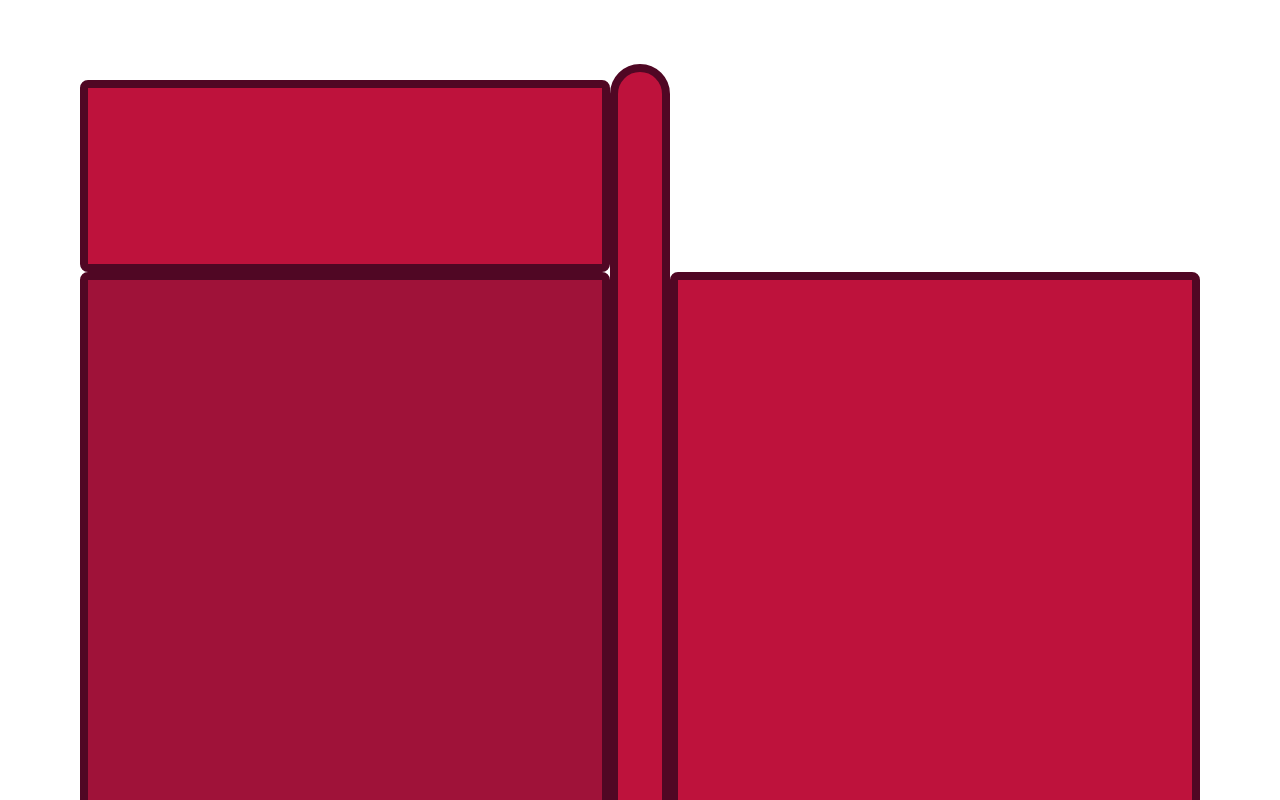
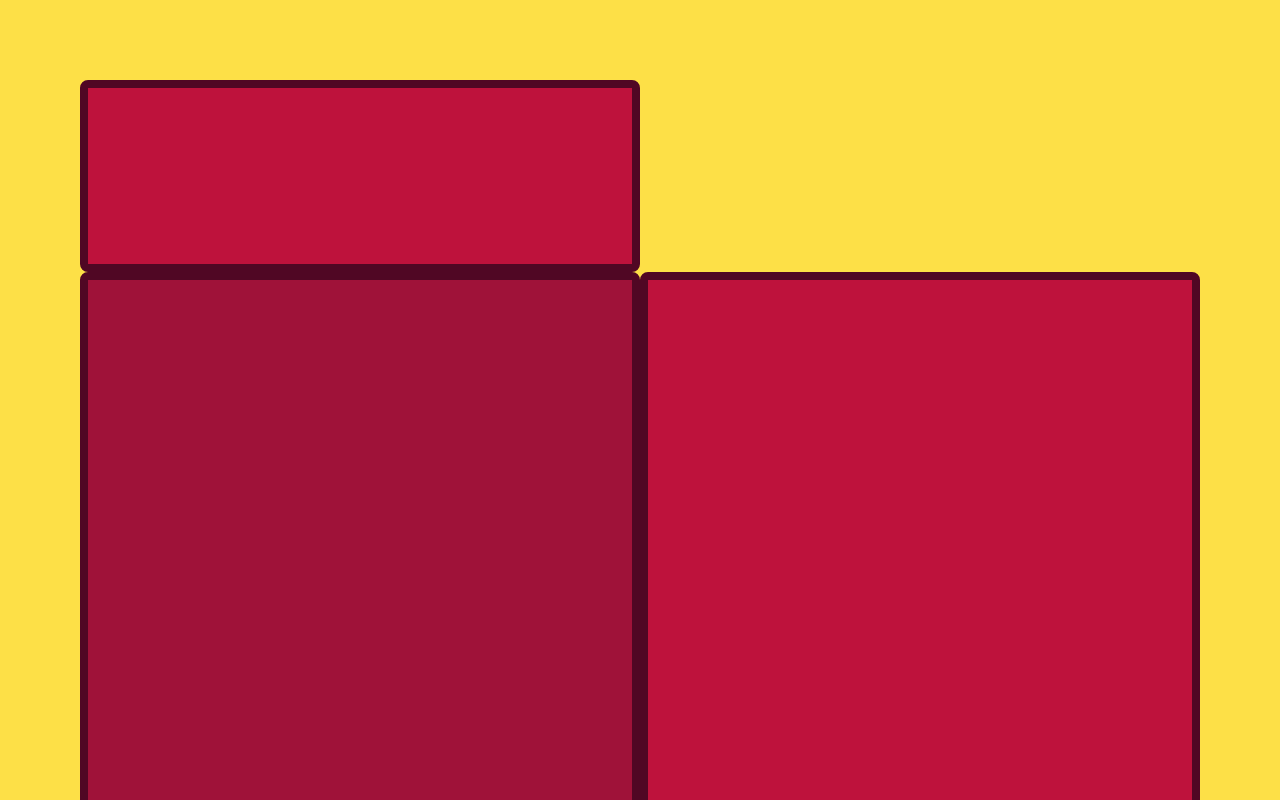
Before and after one commit to JourneyHM/Pokedex, a React (Create React App) app in the folder pokedex/: page / in a window 1280 px wide. Shown: the top 800 px of the page. Built offline with nearby package versions, Linux system fonts and the light colour scheme.

Commit message:
Fondo y base bien potente

```diff
--- a/pokedex/src/App.tsx
+++ b/pokedex/src/App.tsx
@@ -17,21 +17,16 @@ function App() {
   }
 
   return (
-    <div className="App">
+    <div className="App bg-yellow-300">
       <div className="flex flex-row">
-        <div className="basis-5/6 flex flex-col">
+        <div className="basis-1/2 flex flex-col">
           <div className="rounded-lg border-8 border-pink-950 bg-rose-700 h-48 mt-20 ml-20"></div>
           <div className="rounded-lg border-8 border-pink-950 bg-rose-800 h-dvh ml-20"></div>
         </div>
-        <div className="basis-1/12 mt-16 mb-20 flex-grow-0">
-          <div className="flex flex-col" style={{ height: '100%' }}>
-            <div className="h-48 rounded-full border-8 border-pink-950 bg-rose-700" style={{ flex: 1 }}>
-            </div>
+        <div className="basis-1/2 flex flex-col">
+          <div className="bg-yellow-300 h-48 mt-20 mr-20"></div>
+          <div className="rounded-lg border-8 border-pink-950 bg-rose-700 h-dvh mb-20 mr-20">
           </div>
-        </div>
-        <div className="basis-5/6 flex flex-col">
-          <div className="bg-white h-48 mt-20 mr-20"></div>
-          <div className="rounded-lg border-8 border-pink-950 bg-rose-700 h-dvh mb-20 mr-20"></div>
         </div>
       </div>
     </div>
```
